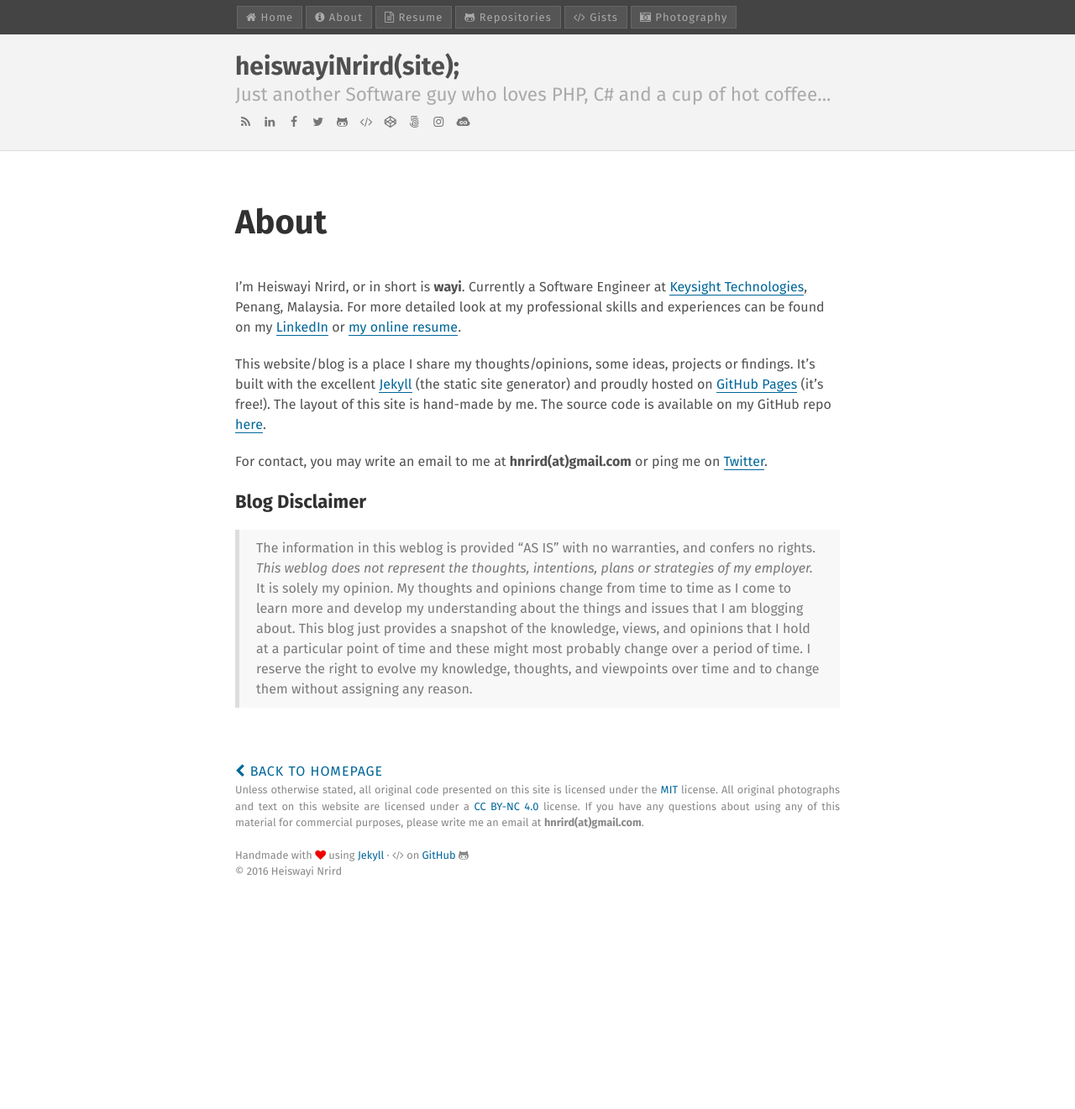
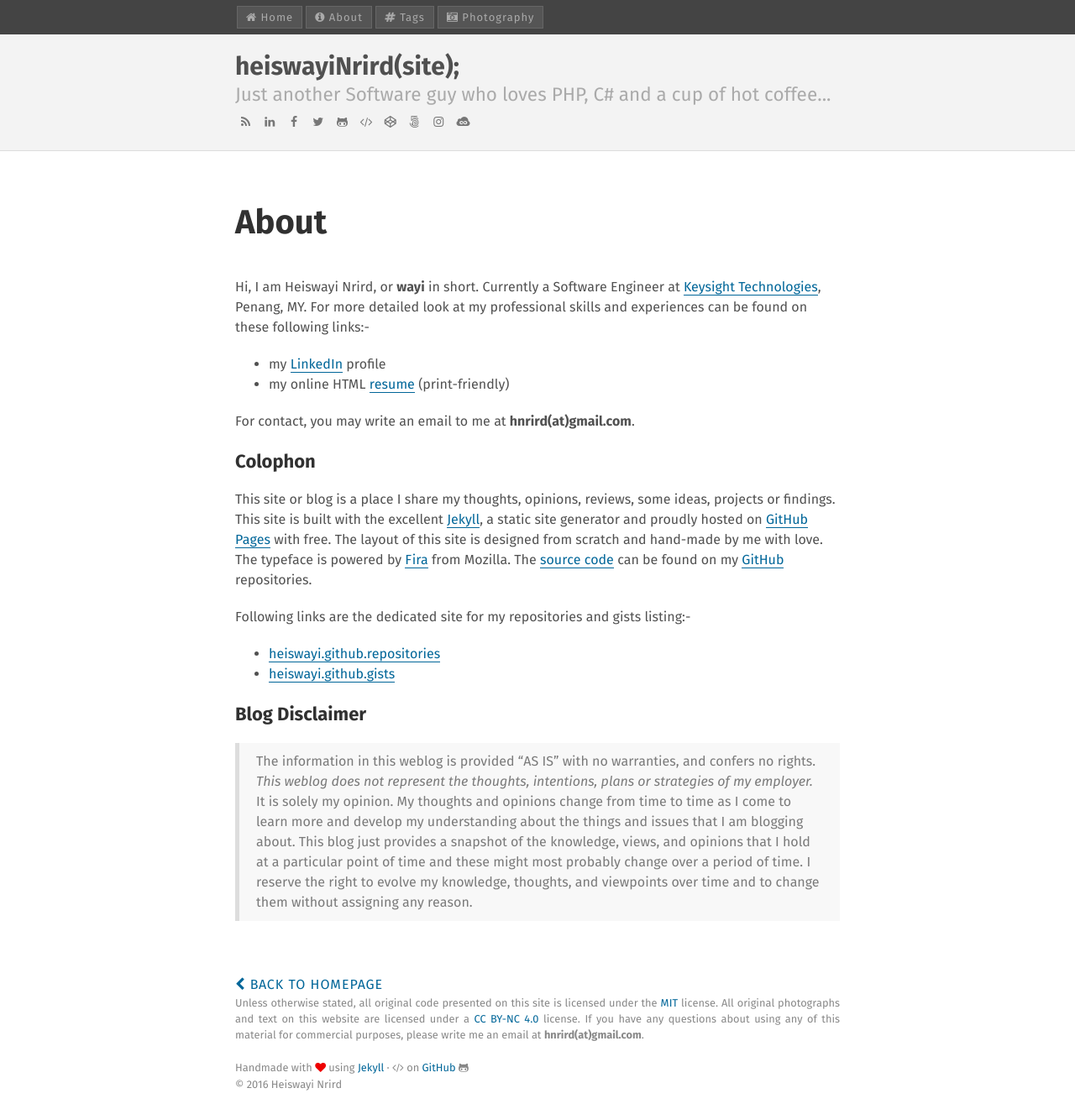
Before and after one commit to GangYang2012/heiswayi.github.io, a Jekyll site: the page built from about.md, in a window 1280 px wide. Shown: the whole page at 84% size. Built offline with Jekyll 4.4.1, drawn with Linux system fonts in a browser that asks for light colours; before the commit the page ends 1067 px from its top, so only the background shows below that.

```diff
--- a/_layouts/default.html
+++ b/_layouts/default.html
@@ -14,9 +14,8 @@ layout: compress
             <ul class="top-menu">
               <li><a href="/"><i class="fa fa-home"></i> Home</a></li>
               <li><a href="/about"><i class="fa fa-info-circle"></i> About</a></li>
-              <li><a href="http://heiswayi.github.io/resume/"><i class="fa fa-file-text-o"></i> Resume</a></li>
-              <li><a href="http://heiswayi.github.io/my-repos/"><i class="fa fa-github-alt"></i> Repositories</a></li>
-              <li><a href="http://heiswayi.github.io/my-gists/"><i class="fa fa-code"></i> Gists</a></li>
+              <li><a href="/tagged"><i class="fa fa-hashtag"></i> Tags</a></li>
+              <!--<li><a href="/downloads"><i class="fa fa-download"></i> Downloads</a></li>-->
               <li><a href="http://heiswayi.nrird.com"><i class="fa fa-camera-retro"></i> Photography</a></li>
             </ul>
         </div>
--- a/about.md
+++ b/about.md
@@ -2,14 +2,24 @@
 layout: page
 title: About
 description: Little information about the person behind this site.
-keywords: about page
+keywords: about page, about me
 ---
 
-I'm Heiswayi Nrird, or in short is **wayi**. Currently a Software Engineer at [Keysight Technologies](http://www.keysight.com), Penang, Malaysia. For more detailed look at my professional skills and experiences can be found on my [LinkedIn](https://my.linkedin.com/in/nrird) or [my online resume](http://heiswayi.github.io/resume).
+Hi, I am Heiswayi Nrird, or **wayi** in short. Currently a Software Engineer at [Keysight Technologies](http://www.keysight.com), Penang, MY. For more detailed look at my professional skills and experiences can be found on these following links:-
 
-This website/blog is a place I share my thoughts/opinions, some ideas, projects or findings. It's built with the excellent [Jekyll](http://jekyllrb.com) (the static site generator) and proudly hosted on [GitHub Pages](https://pages.github.com/) (it's free!). The layout of this site is hand-made by me. The source code is available on my GitHub repo [here](http://github.com/heiswayi/heiswayi.github.io).
+- my [LinkedIn](https://my.linkedin.com/in/nrird) profile
+- my online HTML [resume](http://heiswayi.github.io/resume) (print-friendly)
 
-For contact, you may write an email to me at **hnrird(at)gmail.com** or ping me on [Twitter](https://twitter.com/HeiswayiNrird).
+For contact, you may write an email to me at **hnrird(at)gmail.com**.
+
+#### Colophon
+
+This site or blog is a place I share my thoughts, opinions, reviews, some ideas, projects or findings. This site is built with the excellent [Jekyll](http://jekyllrb.com), a static site generator and proudly hosted on [GitHub Pages](https://pages.github.com/) with free. The layout of this site is designed from scratch and hand-made by me with love. The typeface is powered by [Fira](https://github.com/mozilla/Fira) from Mozilla. The [source code](http://github.com/heiswayi/heiswayi.github.io) can be found on my [GitHub](http://github.com/heiswayi) repositories.
+
+Following links are the dedicated site for my repositories and gists listing:-
+
+- [heiswayi.github.repositories](http://heiswayi.github.io/my-repos/)
+- [heiswayi.github.gists](http://heiswayi.github.io/my-gists/)
 
 #### Blog Disclaimer
 
```
Also changed, not shown: _posts/2016-12-17-seriallog.md (added, +17 -0 lines), 1 other file.
